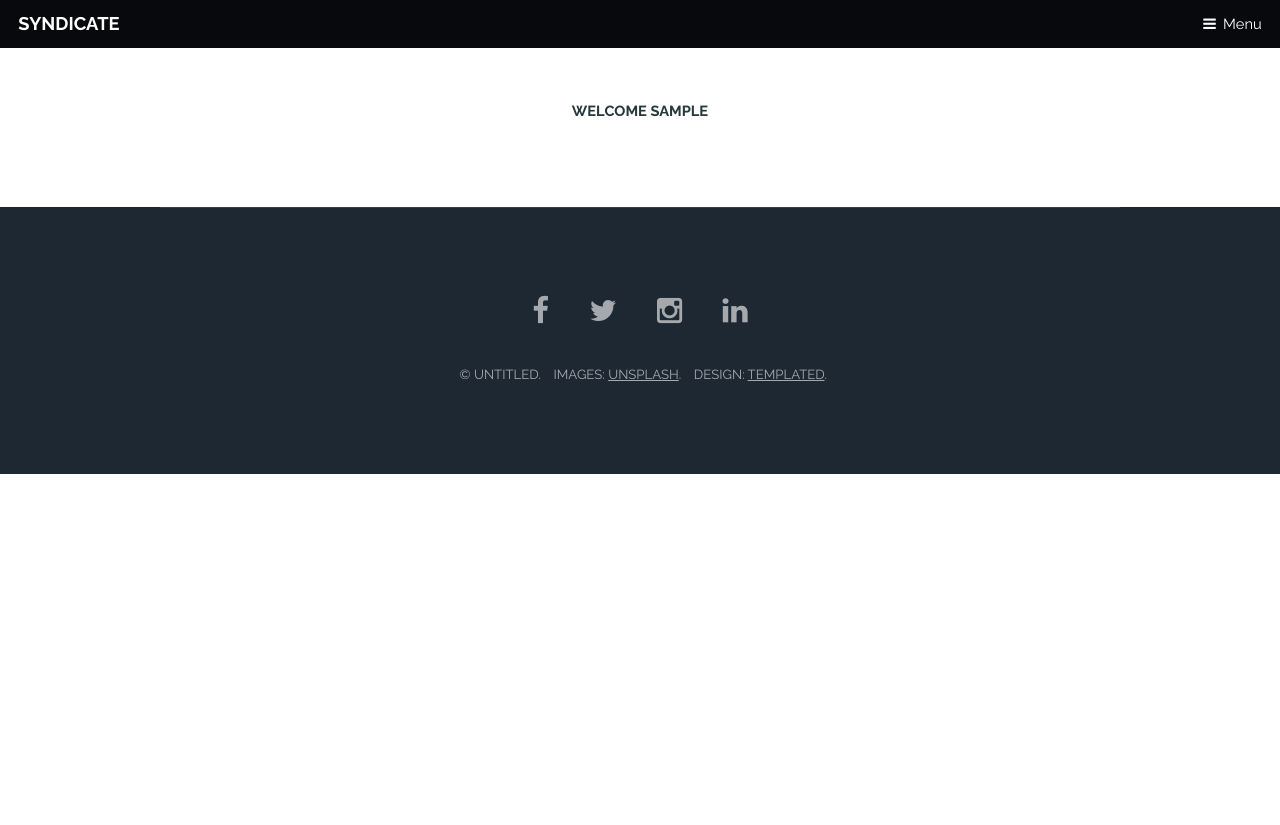
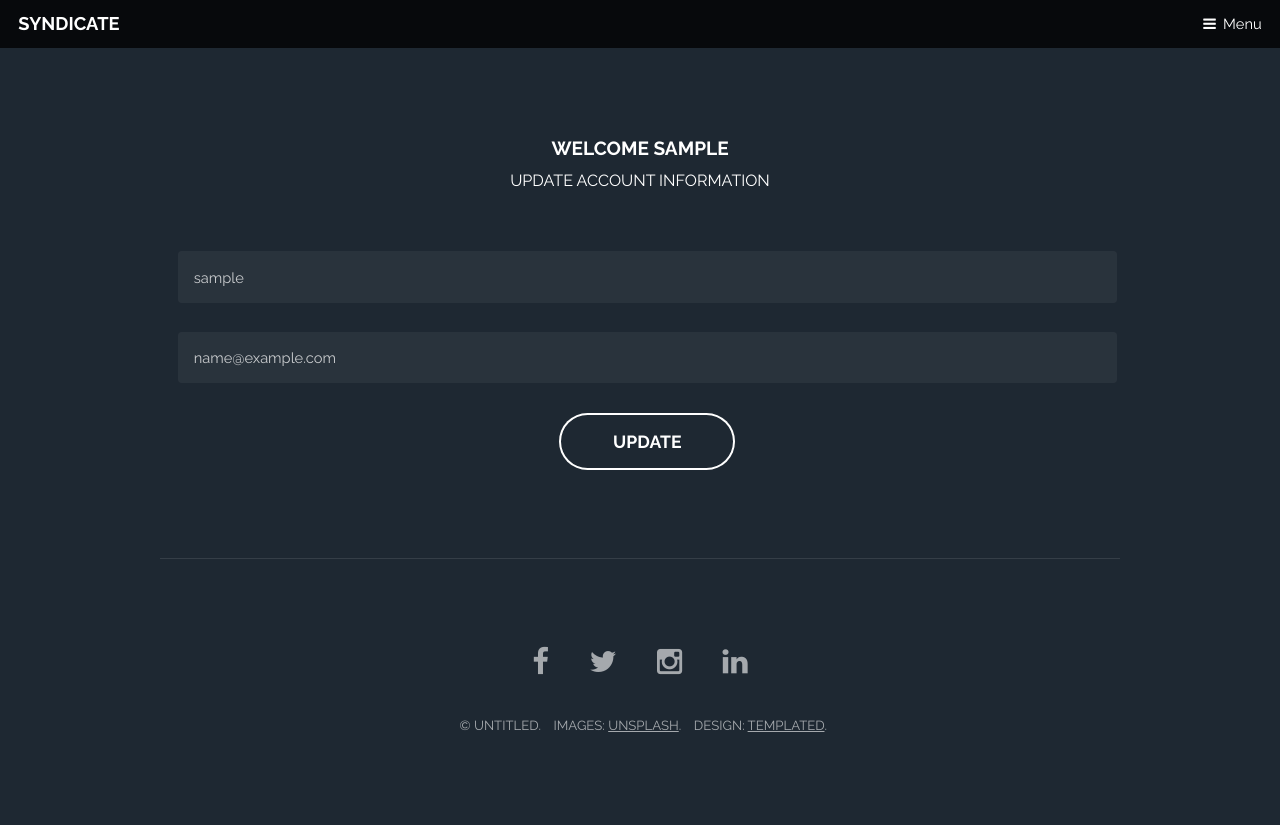
Before and after one commit to vatsal220/crime_analysis, a Flask app: page /account/ in a window 1280 px wide. Before the commit the page ends 474 px from the top, so only its background shows below. Run offline with Flask 3, Linux system fonts and the light colour scheme; the visitor is signed in with stand-in values (Sample User, id 1); parts of the project's set-up code (start-up, migrations or seed data) failed here and were passed over; some libraries are stand-ins or nearby versions.

Commit message:
added updates to aaccount page in order to add update email nd username to it

```diff
--- a/app.py
+++ b/app.py
@@ -8,7 +8,7 @@ from flask_mail import Mail, Message
 from flask_wtf import FlaskForm
 from flask_sqlalchemy import SQLAlchemy
 from flask_bootstrap import Bootstrap
-from wtforms import StringField, PasswordField, BooleanField
+from wtforms import StringField, PasswordField, BooleanField, SubmitField
 from wtforms.validators import ValidationError
 from wtforms.validators import InputRequired, Email, Length
 from werkzeug.security import generate_password_hash, check_password_hash
@@ -27,7 +27,7 @@ def get_config(fname):
         cfg = yaml.load(f, Loader=yaml.SafeLoader)
     return cfg
 
-if ENV == 'prod':
+if ENV == 'dev':
 
     cfg = get_config('config.yml')
     connection = cfg['connection'][ENV]
@@ -103,6 +103,30 @@ class RegisterForm(FlaskForm):
         if user:
             raise ValidationError('Email Taken')
 
+class UpdateAccountForm(FlaskForm):
+    email = StringField('email', validators = [InputRequired(), Email(message = 'Invalid Email'), Length(max = 50)])
+    username = StringField('UserName', validators = [InputRequired(), Length(min = 4, max = 15)])
+
+    submit = SubmitField('Update')
+    def validate_username(self, username):
+        '''
+        Raises a validation error if a user tries to register using an existing username
+        '''
+        if username.data != current_user.username:
+            user = User.query.filter_by(username = username.data).first()
+            if user:
+                raise ValidationError('Username Taken')
+
+    def validate_email(self, email):
+        '''
+        Raises a validation error if a user tries to register using an existing email
+        '''
+        if email.data != current_user.email:
+            user = User.query.filter_by(email = email.data).first()
+            if user:
+                raise ValidationError('Email Taken')
+
+
 @app.route('/',methods=['GET', 'POST'])
 def home():
     return render_template('index.html')
@@ -170,7 +194,20 @@ def generic():
 @app.route('/account/',methods=['GET', 'POST'])
 @login_required
 def account():
-    return render_template('account.html')
+    form = UpdateAccountForm()
+
+    if form.validate_on_submit():
+        current_user.username = form.username.data
+        current_user.email = form.email.data
+        db.session.commit()
+        flash('Your account has been updated', 'success')
+        return redirect(url_for('account'))
+
+    elif request.method == 'GET':
+        form.username.data = current_user.username
+        form.email.data = current_user.email
+
+    return render_template('account.html', title = 'Account', form = form)
 
 @app.route('/model_page/', methods = ['GET','POST'])
 @login_required
--- a/templates/account.html
+++ b/templates/account.html
@@ -1,18 +1,11 @@
 <!DOCTYPE HTML>
-<!--
-	Retrospect by TEMPLATED
-	templated.co @templatedco
-	Released for free under the Creative Commons Attribution 3.0 license (templated.co/license)
--->
+{% block content %}
+{% import "bootstrap/wtf.html" as wtf %}
 <html>
 	<head>
-		<title>Elements - Retrospect by TEMPLATED</title>
 		<meta charset="utf-8" />
 		<meta name="viewport" content="width=device-width, initial-scale=1" />
-		<!--[if lte IE 8]><script src="assets/js/ie/html5shiv.js"></script><![endif]-->
 		<link rel="stylesheet" href="{{ url_for('static', filename='css/main.css') }}" />
-		<!--[if lte IE 8]><link rel="stylesheet" href="assets/css/ie8.css" /><![endif]-->
-		<!--[if lte IE 9]><link rel="stylesheet" href="assets/css/ie9.css" /><![endif]-->
 	</head>
 	<body>
 
@@ -41,18 +34,29 @@
 					</ul>
 				</nav>
 
-		<!-- Main -->
-			<section id="main" class="wrapper">
-				<div class="container">
-					<header class="major special">
-						{% block content %}
-							<h1> Welcome {{ current_user.username }} </h1>
-						{% endblock content %}
+		<!-- Three -->
+			<section id="three" class="wrapper style2 special">
+				<div class="inner">
+					<header class="major narrow">
+							<h3> Welcome {{ current_user.username }} </h3>
+							<p> Update Account Information </p>
 
+					</header>
+					<ul class="action">
+						<form method="POST" action="" enctype="multipart/form-data">
+							{{ form.hidden_tag() }}
 
-						<!-- <h2>Elements</h2>
-						<p>Lorem ipsum dolor sit amet nullam id egestas urna aliquam</p> -->
-					</header>
+							{{ form.username (class="form-control-label") }}
+							<p> </p>
+							{{ form.email (class="form-control-label") }}
+
+						<p></p>
+						{{ form.submit (class = 'button big alt')}}
+						</form>
+					</ul>
+				</div>
+			</section>
+
 
 					<!-- Text -->
 						<!-- <section>
@@ -401,8 +405,6 @@ print 'It took ' + i + ' iterations to sort the deck.';</code></pre>
 							<p><span class="image right"><img src="static/images/pic06.jpg" alt="" /></span>Fringilla nisl. Donec accumsan interdum nisi, quis tincidunt felis sagittis eget. tempus euismod. Vestibulum ante ipsum primis in faucibus vestibulum. Blandit adipiscing eu felis iaculis volutpat ac adipiscing accumsan eu faucibus. Integer ac pellentesque praesent tincidunt felis sagittis eget. tempus euismod. Vestibulum ante ipsum primis in faucibus vestibulum. Blandit adipiscing eu felis iaculis volutpat ac adipiscing accumsan eu faucibus. Integer ac pellentesque praesent. Donec accumsan interdum nisi, quis tincidunt felis sagittis eget. tempus euismod. Vestibulum ante ipsum primis in faucibus vestibulum. Blandit adipiscing eu felis iaculis volutpat ac adipiscing accumsan eu faucibus. Integer ac pellentesque praesent tincidunt felis sagittis eget. tempus euismod. Vestibulum ante ipsum primis in faucibus vestibulum. Blandit adipiscing eu felis iaculis volutpat ac adipiscing accumsan eu faucibus. Integer ac pellentesque praesent.</p>
 						</section>  -->
 
-				</div>
-			</section>
 
 		<!-- Footer -->
 			<footer id="footer">
@@ -439,3 +441,4 @@ print 'It took ' + i + ' iterations to sort the deck.';</code></pre>
 
 	</body>
 </html>
+{% endblock content %}
--- a/templates/generic.html
+++ b/templates/generic.html
@@ -4,11 +4,7 @@
 		<title>Syndicate</title>
 		<meta charset="utf-8" />
 		<meta name="viewport" content="width=device-width, initial-scale=1" />
-		<!--[if lte IE 8]><script src="assets/js/ie/html5shiv.js"></script><![endif]-->
 		<link rel="stylesheet" href="{{ url_for('static', filename='css/main.css') }}" />
-
-		<!--[if lte IE 8]><link rel="stylesheet" href="assets/css/ie8.css" /><![endif]-->
-		<!--[if lte IE 9]><link rel="stylesheet" href="assets/css/ie9.css" /><![endif]-->
 	</head>
 	<body>
 
```
Also changed, not shown: templates/login.html (+2 -12 lines), templates/signup.html (+0 -24 lines).
